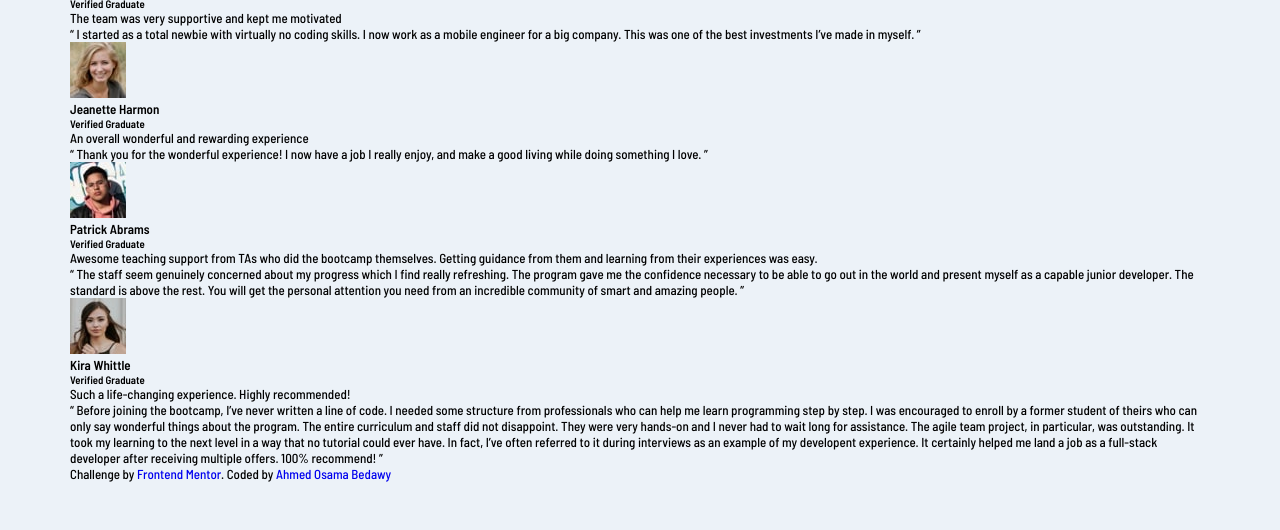
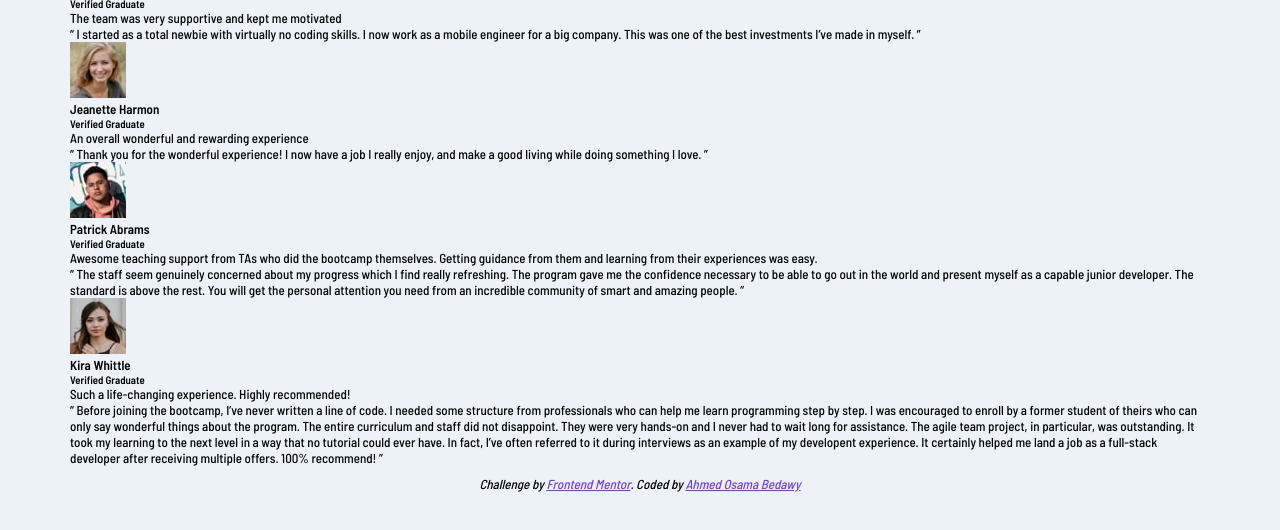
Before and after one commit to ahmeddoosama/testimonials-grid-section-main, a plain HTML site: page index.html in a window 1280 px wide. Shown: the part 214-744 px from the top of the page. Drawn offline with Linux system fonts and the light colour scheme.

Commit message:
Finish footer

```diff
--- a/index.html
+++ b/index.html
@@ -93,7 +93,7 @@
 
     <footer class="main-footer">
         <div class="container">
-            Challenge by <a href="#">Frontend Mentor</a>. Coded by <a href="#">Ahmed Osama Bedawy</a>
+            Challenge by <a href="https://www.frontendmentor.io/profile/ahmeddoosama">Frontend Mentor</a>. Coded by <a href="https://www.linkedin.com/in/ahmeddoosama/">Ahmed Osama Bedawy</a>
         </div>
     </footer>
 
--- a/sass/layout/_footer.scss
+++ b/sass/layout/_footer.scss
@@ -0,0 +1,12 @@
+.main-footer {
+    text-align: $text-align-center;
+    margin: 10px 0;
+    font-style: italic;
+    a {
+        color: $Moderate-violet;
+        text-decoration: underline;
+        &:hover {
+            color: $Very-dark-blackish-blue;
+        }
+    }
+}
--- a/sass/partials/_utilities.scss
+++ b/sass/partials/_utilities.scss
@@ -42,6 +42,11 @@ ul, ol {
 
 a {
     text-decoration: none;
+    transition: all 500ms ease;
+    -moz-transition: all 500ms ease;
+    -webkit-transition: all 500ms ease;
+    -ms-transition: all 500ms ease;
+    -o-transition: all 500ms ease;
     &:hover {
         text-decoration: none;
     }
--- a/sass/partials/_variables.scss
+++ b/sass/partials/_variables.scss
@@ -10,6 +10,11 @@ $font-weight-600: 600;
 $font-weight-bold: bold;
 $font-weight-bolder: bolder;
 
+// Text Aligns
+$text-align-center: center;
+$text-align-left: left;
+$text-align-right: right;
+
 // Body Variable
 $body-font-size: 13px;
 $body-font-family: "Barlow Semi Condensed", sans-serif;
```
Also changed, not shown: css/style.css, 1 other file.
